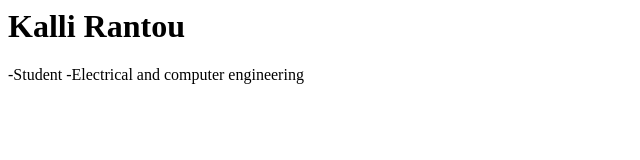
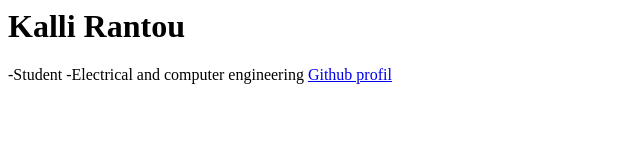
Before and after one commit to krantou/krantou.github.io, a plain HTML site: page index.html in a window 1280 px wide. Shown: the whole page, without its empty margins (0-640 px from the left). Drawn offline with Linux system fonts and the light colour scheme.

Commit message:
Update index.html

```diff
--- a/index.html
+++ b/index.html
@@ -5,6 +5,6 @@
   </head>
   <body>
     <h1> Kalli Rantou </h1>
-    <p> -Student -Electrical and computer engineering <a href="https://github.com/krantou"> </a> </p>
+    <p> -Student -Electrical and computer engineering <a href="https://github.com/krantou"> Github profil </a> </p>
   </body>
 <html>
```
